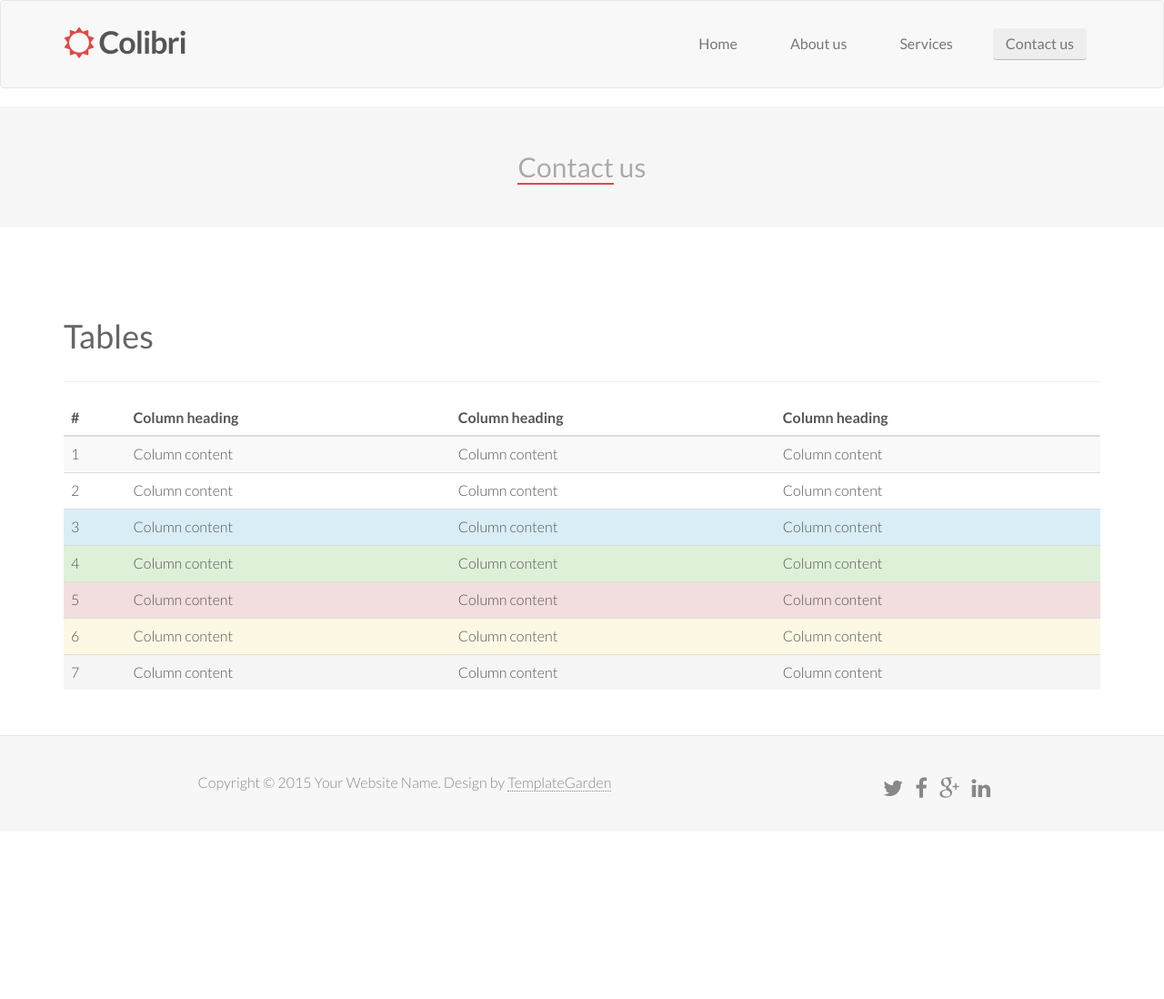
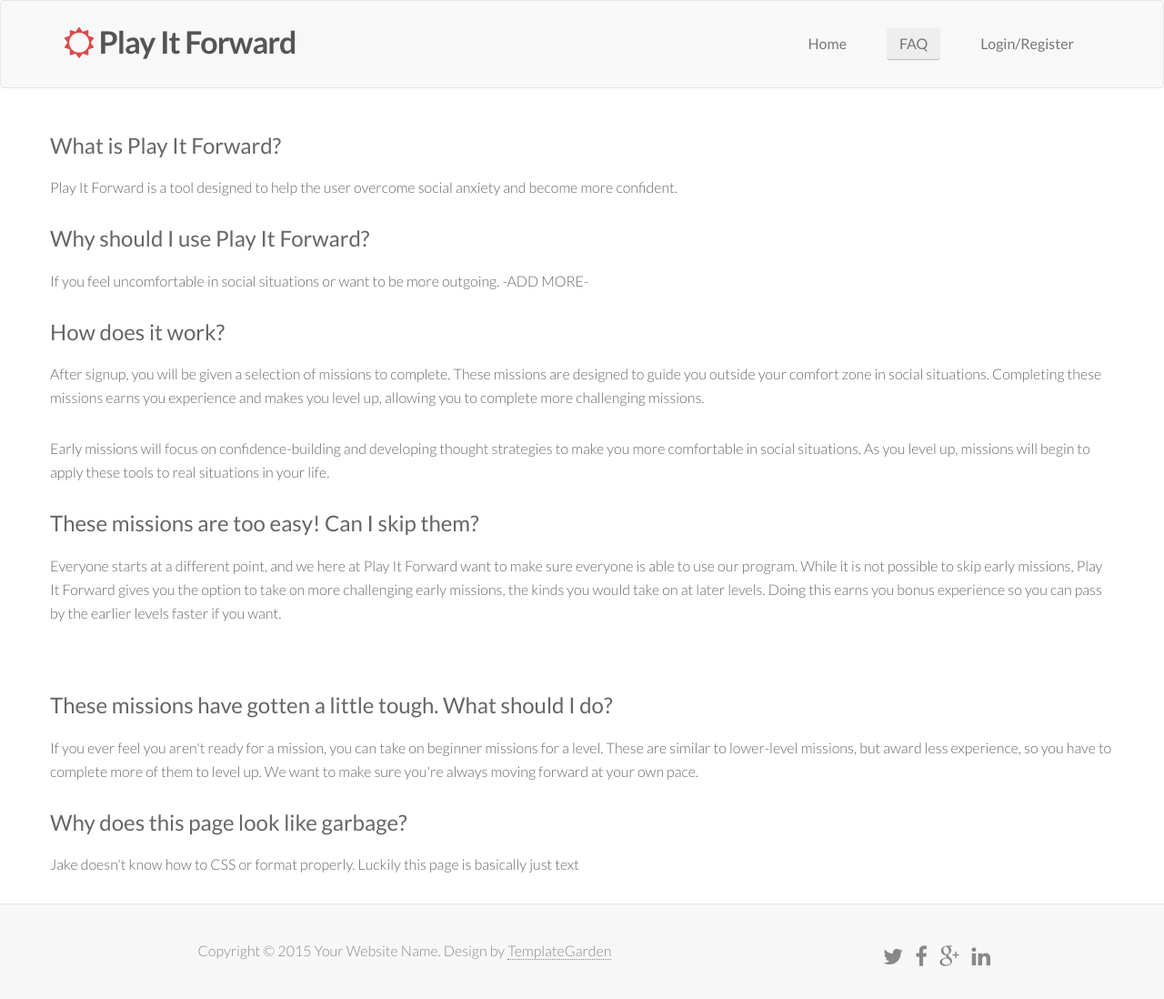
Before and after one commit to tmehdi94/PlayItForward, a PHP site: page /faq.php in a window 1280 px wide. Shown: the whole page at 91% size. Before the commit the page ends 877 px from the top, so only its background shows below. Run offline with PHP 8.4, Linux system fonts and the light colour scheme; some libraries are stand-ins or nearby versions.

Commit message:
Added FAQ Page
Added FAQ page and put it on nav bar

```diff
--- a/newnew/faq.php
+++ b/newnew/faq.php
@@ -1,9 +1,17 @@
+<?php
+include_once 'includes/dbConnect.php';
+include_once 'includes/functions.php';
+
+sec_session_start();
+
+$loggedin = login_check($db);
+?>
 <!DOCTYPE html>
 <html lang="en">
 <head>
 <meta charset="utf-8">
 <meta name="viewport" content="width=device-width, initial-scale=1">
-<title>Colibri | FAQ</title>
+<title>Play It Forward</title>
 <!-- Bootstrap -->
 <link href="css/bootstrap.css" rel='stylesheet' type='text/css'/>
 <!-- Font Awesome  -->
@@ -19,96 +27,61 @@
   <div class="container">
     <div class="navbar-header">
       <button type="button" class="navbar-toggle" data-toggle="collapse" data-target=".navbar-collapse"> <span class="icon-bar"></span> <span class="icon-bar"></span> <span class="icon-bar"></span> </button>
-      <a class="navbar-brand" href="index.html"><i class="fa fa-sun-o"></i> Colibri</a> </div>
+      <a class="navbar-brand" href="index.php"><i class="fa fa-sun-o"></i> Play It Forward</a> </div>
     <div class="navbar-collapse collapse">
       <ul class="nav navbar-nav navbar-right">
-        <li><a href="index.html">Home</a></li>
-        <li><a href="about.html">About us</a></li>
-        <li><a href="services.html">Services</a></li>
-        <li class="active"><a href="contact.html">Contact us</a></li>
+		<?php echo navigation("FAQ", $loggedin); ?>
       </ul>
     </div>
   </div>
 </nav>
-<div id="section_header">
+<!-- What we do Section -->
+<div id = "about_section_1">
     <div class="container">
-    <h2><span>Contact</span> us</h2>
+        <div class="row">
+            <h3>What is <span>Play It Forward?</span></h3>
+            <p>Play It Forward is a tool designed to help the user overcome social anxiety and become more confident.</p>
         </div>
+        <div class="row">
+            <h3>Why should I use <span>Play It Forward?</span></h3>
+            <p>If you feel uncomfortable in social situations or want to be more outgoing. -ADD MORE-</p>
         </div>
-<div class="contact">
-  <div class="container">
-    <!-- Tables
-      ================================================== -->
-      <div class="bs-docs-section">
-
         <div class="row">
-          <div class="col-lg-12">
-            <div class="page-header">
-              <h1 id="tables">Tables</h1>
+            <h3>How does it work?</h3>
+            <p>After signup, you will be given a selection of missions to complete.
+            These missions are designed to guide you outside your comfort zone in social
+            situations. Completing these missions earns you experience and makes you level
+            up, allowing you to complete more challenging missions.</p>
+            <p>Early missions will focus on confidence-building and developing thought
+            strategies to make you more comfortable in social situations. As you level
+            up, missions will begin to apply these tools to real situations in your life. </p>
         </div>
-
-            <div class="bs-component">
-              <table class="table table-striped table-hover ">
-                <thead>
-                  <tr>
-                    <th>#</th>
-                    <th>Column heading</th>
-                    <th>Column heading</th>
-                    <th>Column heading</th>
-                  </tr>
-                </thead>
-                <tbody>
-                  <tr>
-                    <td>1</td>
-                    <td>Column content</td>
-                    <td>Column content</td>
-                    <td>Column content</td>
-                  </tr>
-                  <tr>
-                    <td>2</td>
-                    <td>Column content</td>
-                    <td>Column content</td>
-                    <td>Column content</td>
-                  </tr>
-                  <tr class="info">
-                    <td>3</td>
-                    <td>Column content</td>
-                    <td>Column content</td>
-                    <td>Column content</td>
-                  </tr>
-                  <tr class="success">
-                    <td>4</td>
-                    <td>Column content</td>
-                    <td>Column content</td>
-                    <td>Column content</td>
-                  </tr>
-                  <tr class="danger">
-                    <td>5</td>
-                    <td>Column content</td>
-                    <td>Column content</td>
-                    <td>Column content</td>
-                  </tr>
-                  <tr class="warning">
-                    <td>6</td>
-                    <td>Column content</td>
-                    <td>Column content</td>
-                    <td>Column content</td>
-                  </tr>
-                  <tr class="active">
-                    <td>7</td>
-                    <td>Column content</td>
-                    <td>Column content</td>
-                    <td>Column content</td>
-                  </tr>
-                </tbody>
-              </table>
-            </div><!-- /example -->
+        <div class="row">
+            <h3>These missions are too easy! Can I skip them?</h3>
+            <p>Everyone starts at a different point, and we here at Play It Forward want to
+            make sure everyone is able to use our program. While it is not possible to skip
+            early missions, Play It Forward gives you the option to take on more
+            challenging early missions, the kinds you would take on at later levels.
+            Doing this earns you bonus experience so you can pass by the earlier levels
+            faster if you want.</p>
+            <br>
+            <br>
+        </div>
+        <div class="row">
+            <h3>These missions have gotten a little tough. What should I do?</h3>
+            <p>If you ever feel you aren't ready for a mission, you can take on beginner
+            missions for a level. These are similar to lower-level missions, but award
+            less experience, so you have to complete more of them to level up. We want
+            to make sure you're always moving forward at your own pace.</p>
+        </div>
+        <div class="row">
+            <h3>Why does this page look like garbage?</h3>
+            <p>Jake doesn't know how to CSS or format properly. Luckily this page is
+            basically just text</p>
         </div>
     </div>
 </div>
 
-  </div>
-</div>
 <!-- Footer -->
 <div id="footerwrap">
   <div class="container">
--- a/newnew/includes/functions.php
+++ b/newnew/includes/functions.php
@@ -180,9 +180,17 @@ function navigation($currentpage, $loggedin) {
 	if ($currentpage == "index") {
 		$nav .= '<li class="active"><a href="index.php">Home</a></li>';
 	}
-	else {
+    else {
 		$nav .= '<li><a href="index.php">Home</a></li>';
 	}
+
+    if ($currentpage == "FAQ") {
+        $nav .= '<li class="active"><a href="FAQ.php">FAQ</a></li>';
+	}
+    else {
+		$nav .= '<li><a href="FAQ.php">FAQ</a></li>';
+	}
+
 	if ($loggedin) {
 		if ($currentpage == "account") {
 			$nav .= '<li class="active"><a href="account.php">Account</a></li>';
```
Lines whose indentation alone changed are shown as unchanged.
